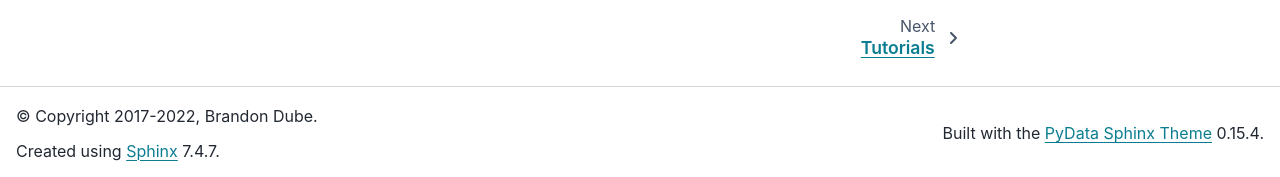
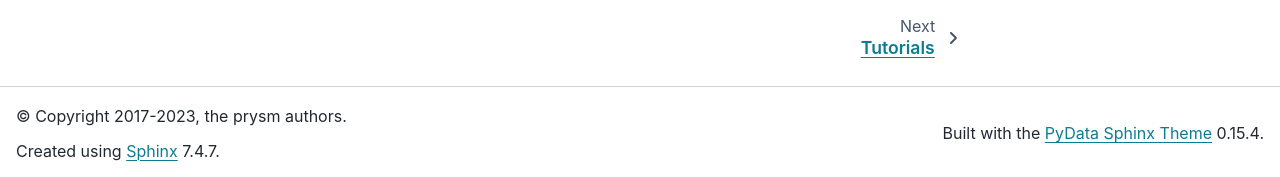
Before and after one commit to brandondube/prysm, a Sphinx documentation site: the page built from docs/source/index.rst, in a window 1280 px wide and 900 px high, scrolled down 2489 px. Shown: the part 720-897 px from the top of the window. Built offline with Sphinx 7.4.7 and the PyData theme 0.15.4, drawn with Linux system fonts in a browser that asks for light colours; pages that are not in the unit, such as notebooks, are missing from menus.

Commit message:
docs: fancy math in docstrings, fix copyright, fix authors, fix missing init in class docstrings

```diff
--- a/docs/source/conf.py
+++ b/docs/source/conf.py
@@ -31,8 +31,10 @@
 
 # General information about the project.
 project = 'prysm'
-copyright = '2017-2022, Brandon Dube'
-author = 'Brandon Dube'
+copyright = '2017-2023, the prysm authors'
+author = 'Brandon Dube et al'
+
+autoclass_content = 'both'
 
 # The version info for the project you're documenting, acts as replacement for
 # |version| and |release|, also used in various other places throughout the
```
Also changed, not shown: 1 other file.
